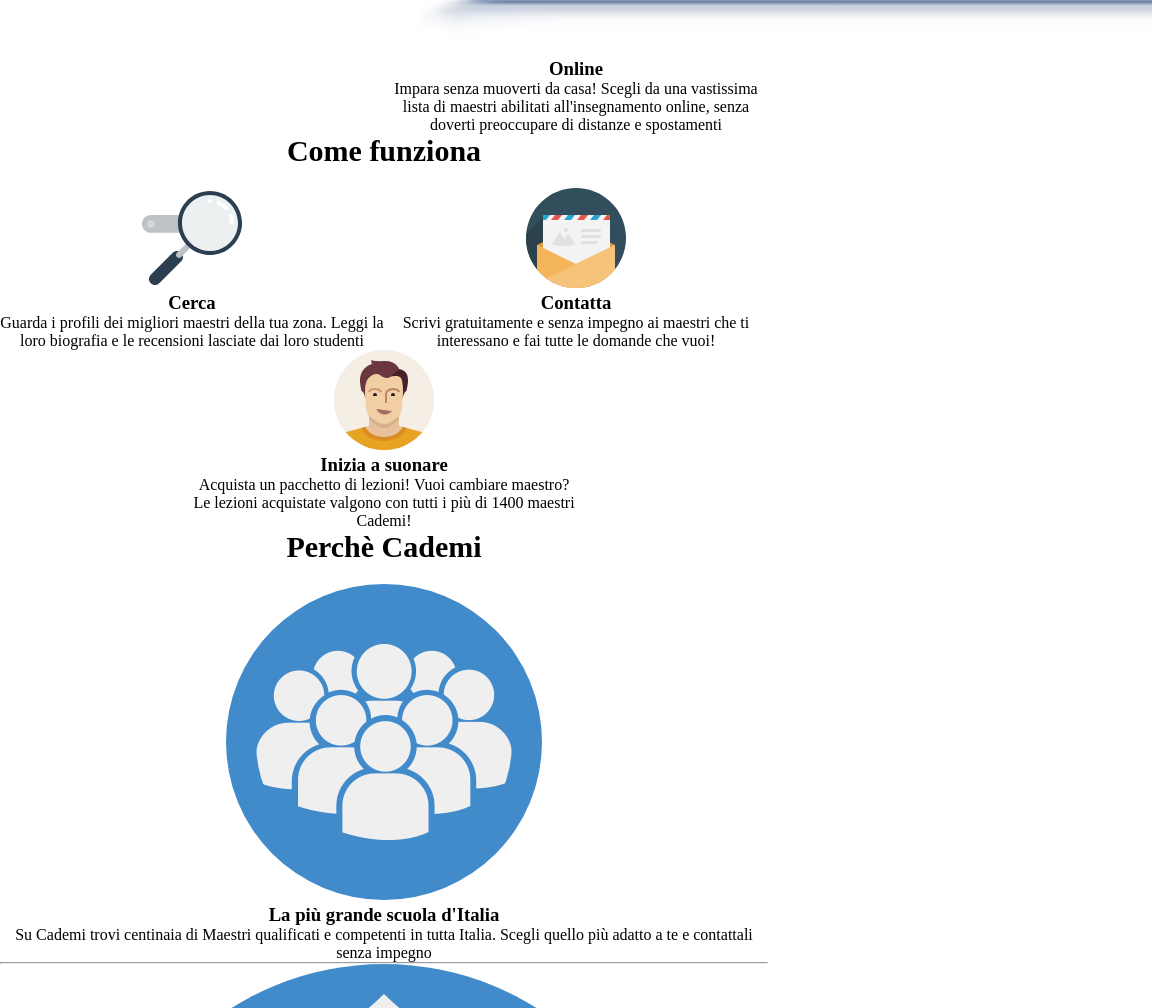
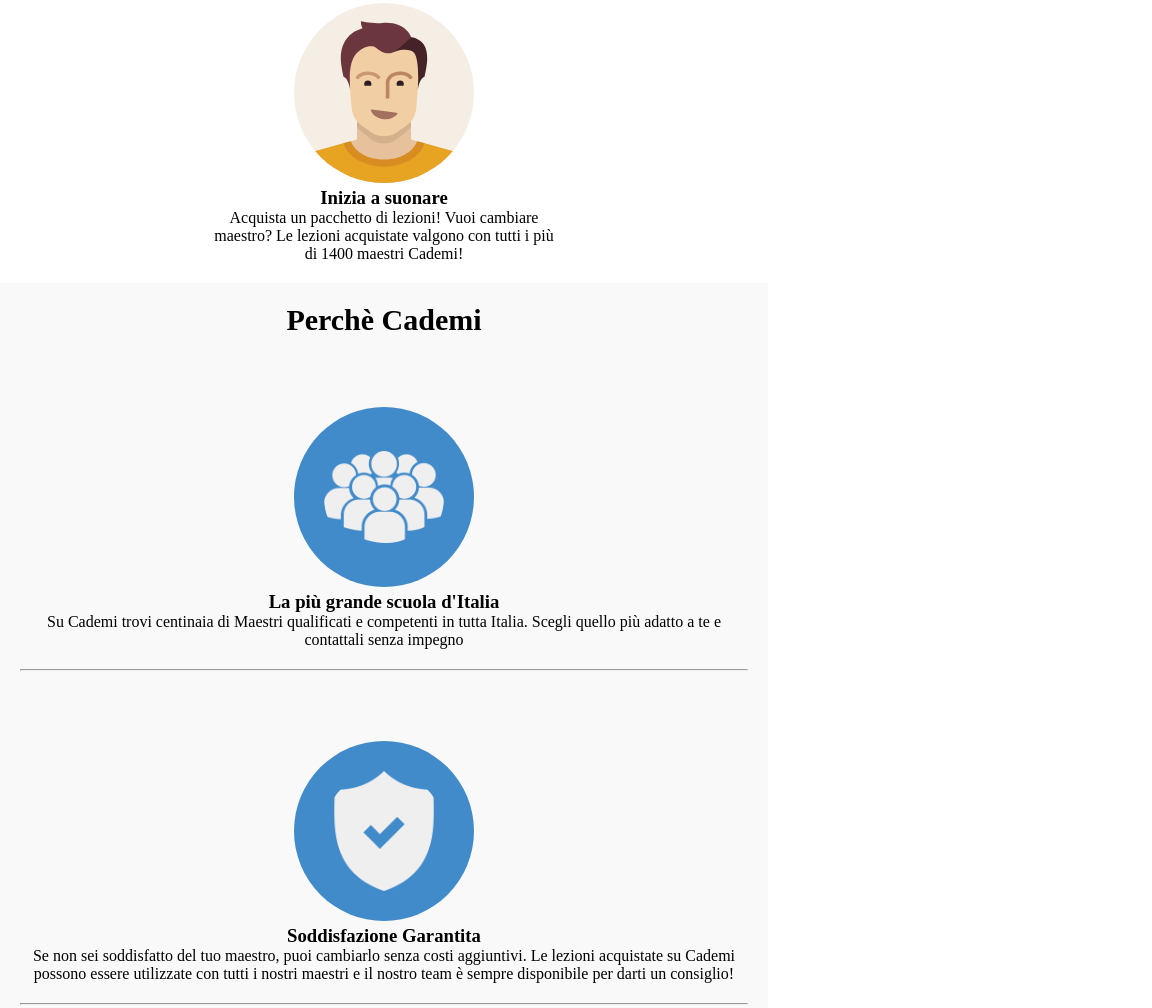
Before and after one commit to michelafranchini/html-css-resp-wannabe-12bool, a plain HTML site: page index.html in a window 768 px wide. Shown: the part 783-1791 px from the top of the page, 1152 px wide, since content can reach past the window. Drawn offline with Linux system fonts and the light colour scheme.

Commit message:
Correzione

```diff
--- a/css/style.css
+++ b/css/style.css
@@ -4,6 +4,9 @@
     background-color: #428bca;
 }
 
+body {
+    text-align: center;
+}
 
 h2 {
     font-size: 30px;
@@ -18,9 +21,7 @@
     h2 {
         margin-top: 15px;
     }
-    .logo200 {
-        height: 120px;
-    }
+    .logo200,
     .logo250 {
         height: 120px;
     }
@@ -36,6 +37,35 @@
         border: 1px solid black;
     }
 
+}
+
+@media screen and (min-width: 768px) and (max-width: 991px){
+
+    h2 {
+        padding-top: 20px;
+    }
+    .logo200,
+    .logo250{
+        height: 180px;
+    }
+    #why.bg-grey {
+        background-color: #f9f9f9;
+    }
+    #where {
+        background-color: #f2f2cd;
+    }
+    #where div,
+    #how div,
+    #why div {
+        padding: 20px;
+    }
+
+    #why img {
+        margin-top: 30px;
+    }
+    #why p {
+        padding-bottom: 20px;
+    }
 }
 
 @media screen and (min-width: 992px) {
--- a/index.html
+++ b/index.html
@@ -12,7 +12,7 @@
         <!-- lezioni dove vuoi tu -->
         <div class="bg-yellow">
             <div class="container" id="where">
-                <h2 class="col-lg-12 col-md-12 col-xs-12">Lezioni dove vuoi tu</h2>
+                <h2>Lezioni dove vuoi tu</h2>
                 <div class="col-lg-6 col-md-6  col-xs-10 col-xs-offset-1 ">
                     <img src="img/icon/maps.png" alt="maps" class="logo200">
                     <h3>A casa tua</h3>
@@ -31,7 +31,7 @@
         <!-- come funziona -->
         <div class="bg-grey">
             <div class="container" id="how">
-                <h2 class="col-lg-12 col-md-12 col-xs-12">Come funziona</h2>
+                <h2>Come funziona</h2>
                 <div class="col-lg-4 col-md-6 col-xs-10 col-xs-offset-1 ">
                     <img src="img/search.svg" alt="search" class="logo200">
                     <h3>Cerca</h3>
@@ -53,8 +53,8 @@
 
         <!-- perchè cademi -->
         <div class="bg-grey bg-yellow" id="why">
+            <h2>Perch&egrave; Cademi</h2>
             <div class="container">
-                <h2 class="col-lg-12 col-md-12 col-xs-12">Perch&egrave; Cademi</h2>
                 <img src="img/icon/profile.png" alt="people" class="logo250 bg-blue">
                 <h3>La pi&ugrave; grande scuola d'Italia</h3>
                 <p>Su Cademi trovi centinaia di Maestri qualificati e competenti in tutta Italia. Scegli quello pi&ugrave; adatto a te e contattali senza impegno</p>
```
